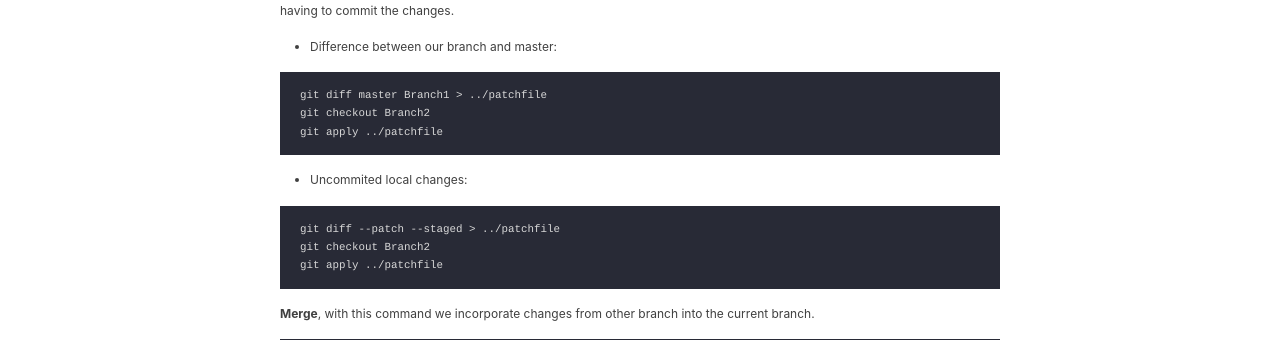
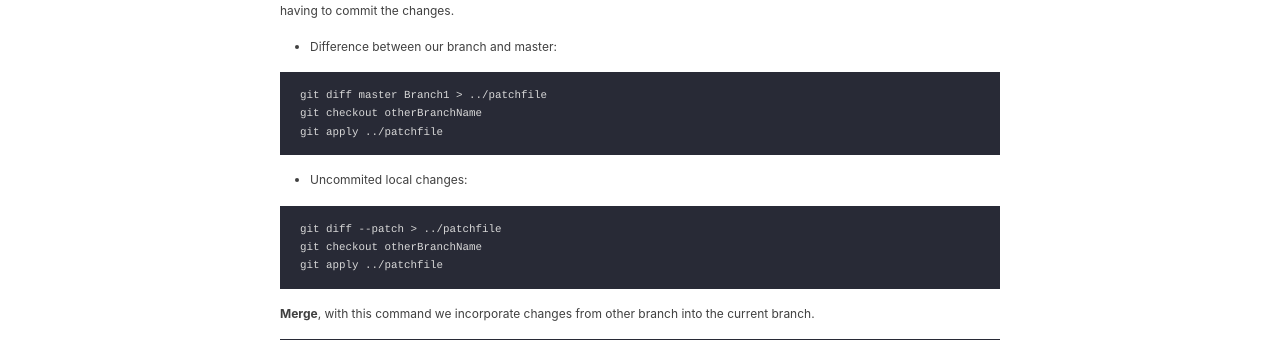
Before and after one commit to cityTesting/citytesting.github.io, a Jekyll site: the page built from _posts/2020-10-21-most-important-git-commands.md, in a window 1280 px wide and 900 px high, scrolled down 1158 px. Shown: the part 171-511 px from the top of the window. Built offline with Jekyll 4.4.1, drawn with Linux system fonts in a browser that asks for light colours.

Commit message:
Update 2020-10-21-most-important-git-commands.md

````diff
--- a/_posts/2020-10-21-most-important-git-commands.md
+++ b/_posts/2020-10-21-most-important-git-commands.md
@@ -59,15 +59,15 @@ git stash apply stash@{0}
 
 ```
 git diff master Branch1 > ../patchfile
-git checkout Branch2
+git checkout otherBranchName
 git apply ../patchfile
 ```
 
 * Uncommited local changes:
 
 ```
-git diff --patch --staged > ../patchfile
-git checkout Branch2
+git diff --patch > ../patchfile
+git checkout otherBranchName
 git apply ../patchfile
 ```
 
````
